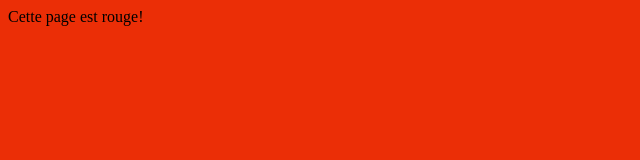
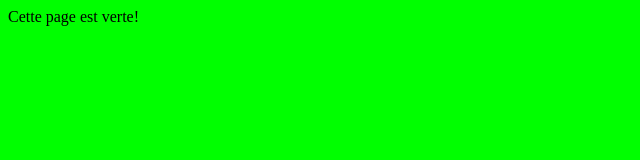
Before and after one commit to DorianHigelin/essaiBTSSNhigelin, a plain HTML site: page index.html in a window 1280 px wide. Shown: the whole page, without its empty margins (0-640 px from the left). Drawn offline with Linux system fonts and the light colour scheme.

Commit message:
Cinquieme version : verte

```diff
--- a/index.html
+++ b/index.html
@@ -2,11 +2,11 @@
 <html>
 
 	<head>
-		<title>Page Rouge</title>
+		<title>Page Verte</title>
 	</head>
 
-	<body style="background-color:#EB2E06">
-		Cette page est rouge!
+	<body style="background-color:#00FF00">
+		Cette page est verte!
 	</body>
 
 </html>
```
